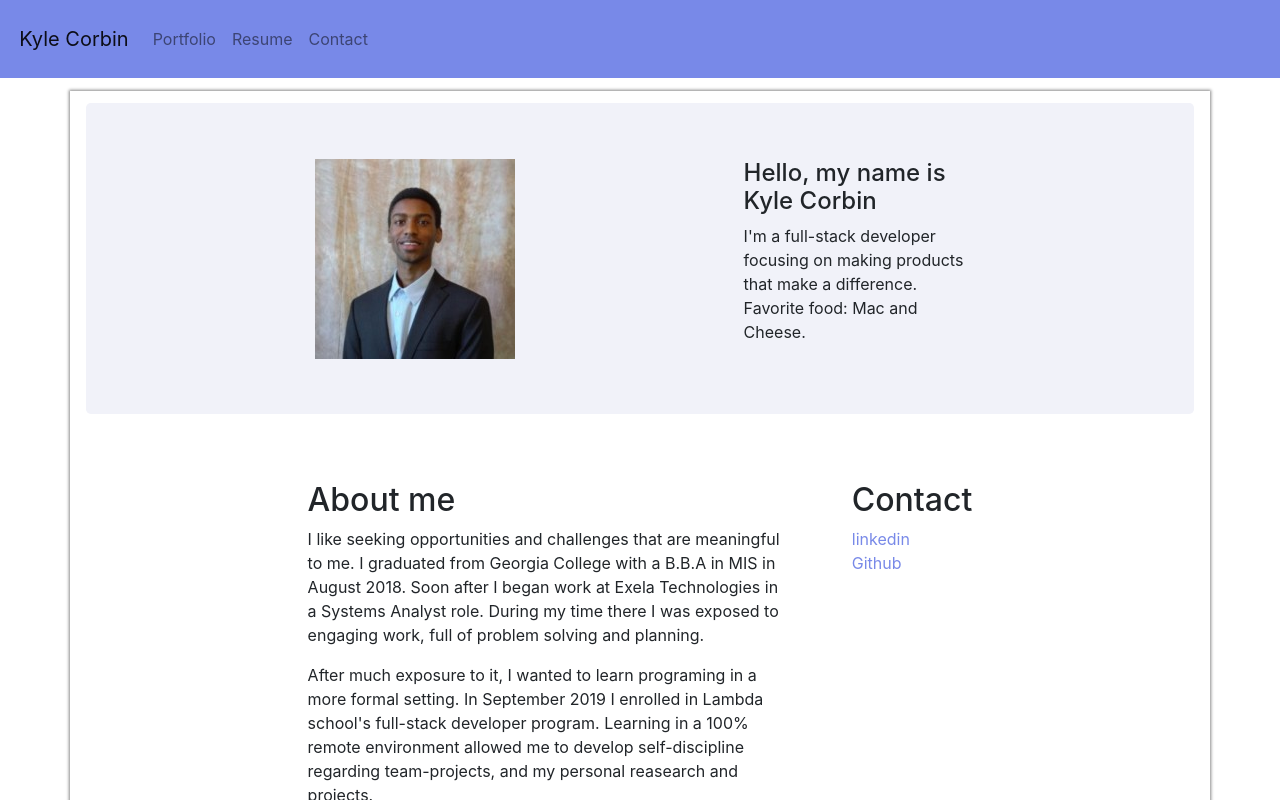
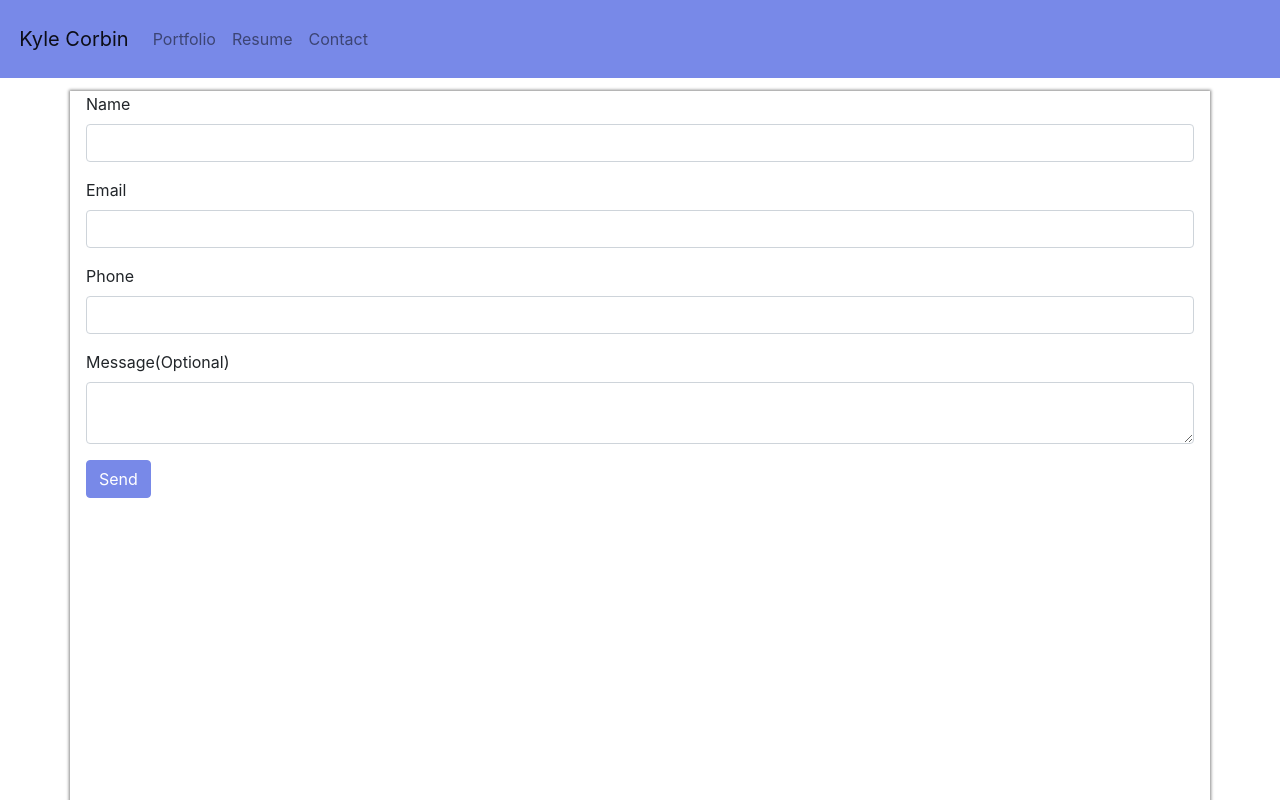
Before and after one commit to YeetOrBeYate/KyleCorbin, a React (Create React App) app: page /contact in a window 1280 px wide. Shown: the top 800 px of the page. Built offline with nearby package versions, Linux system fonts and the light colour scheme.

Commit message:
Decided to link the resume directly to google drive, honestly didn't see the point of hosting it via html if they just want to download it anyways. Might Find a way to host the pdf version of it, but that'll be later downt he road. Got the first working version of the contact page

```diff
--- a/src/App.css
+++ b/src/App.css
@@ -173,6 +173,14 @@
   text-align: left;
 }
 
+.form-group{
+
+}
+
+.contactForm{
+  text-align: left;
+}
+
 
 
 @media screen and (max-width:500px ){
--- a/src/App.js
+++ b/src/App.js
@@ -3,8 +3,9 @@ import NavBarcomp from "./comp/NavBar"
 import FooterBar from "./comp/FooterBar"
 import Home from './comp/Home'
 import Portfolio from './comp/Portfolio'
+import Contact from './comp/Contact'
 import {Container } from 'reactstrap';
-import {Route,Switch} from "react-router-dom"
+import {Route,Switch, Router} from "react-router-dom"
 
 import './App.css';
 
@@ -19,6 +20,7 @@ function App() {
       <Container className="themed-container" fluid="sm">
         <Switch>
           <Route path="/portfolio" component={Portfolio}/>
+          <Route path="/contact" component={Contact}/>
           <Route path='/' component={Home}/>
         </Switch>
       </Container>
--- /dev/null
+++ b/src/comp/Contact.js
@@ -0,0 +1,47 @@
+import React from "react"
+import { Form, FormGroup, Label, Input, FormFeedback, FormText, Button } from 'reactstrap';
+
+const Contact = ()=>{
+
+    const [contact, setContact] = React.useState({
+        name:"",
+        email:"",
+        phone:"",
+        message:""
+    })
+
+    const contactHandle =(e)=>{
+        setContact({...contact, [e.target.name]:e.target.value})
+    }
+
+    const submitContact = (e)=>{
+        e.preventDefault()
+
+        console.log(contact)
+    }
+
+    return(
+        <Form className="contactForm">
+            <FormGroup>
+                <Label for='Name'>Name</Label>
+                <Input type='text' name='name' id="Name" value={contact.name} onChange={contactHandle}/>
+            </FormGroup>
+            <FormGroup>
+                <Label for='Email'>Email</Label>
+                <Input type='email' name='email' id="Email" value={contact.email} onChange={contactHandle}/>
+            </FormGroup>
+            <FormGroup>
+                <Label for="Phone">Phone</Label>
+                <Input type="tel" id="Phone" name="phone" pattern="[0-9]{3}-[0-9]{3}-[0-9]{4}" value={contact.phone} onChange={contactHandle}/>
+            </FormGroup>
+            <FormGroup>
+                <Label for="Message">Message(Optional)</Label>
+                <Input type="textarea" id="Message" name="message" value={contact.message} onChange={contactHandle}/>
+            </FormGroup>
+            <Button onClick={submitContact} color="primary">Send</Button>
+        </Form>
+    )
+
+}
+
+export default Contact
--- a/src/comp/NavBar.js
+++ b/src/comp/NavBar.js
@@ -42,10 +42,10 @@ const NavBarcomp = ()=>{
                         <Link className="nav-link" to="/portfolio">Portfolio</Link>
                     </NavItem>
                     <NavItem>
-                        <NavLink>Resume</NavLink>
+                        <NavLink href="https://docs.google.com/document/d/1xhGGkW8qx1XCKsVDJ3AEn8vNRsFYwCC6DsCHddGen8o/edit">Resume</NavLink>
                     </NavItem>
                     <NavItem>
-                        <NavLink>Contact</NavLink>
+                        <Link className="nav-link" to="/contact">Contact</Link>
                     </NavItem>
                 </Nav>
             </Collapse>
```
